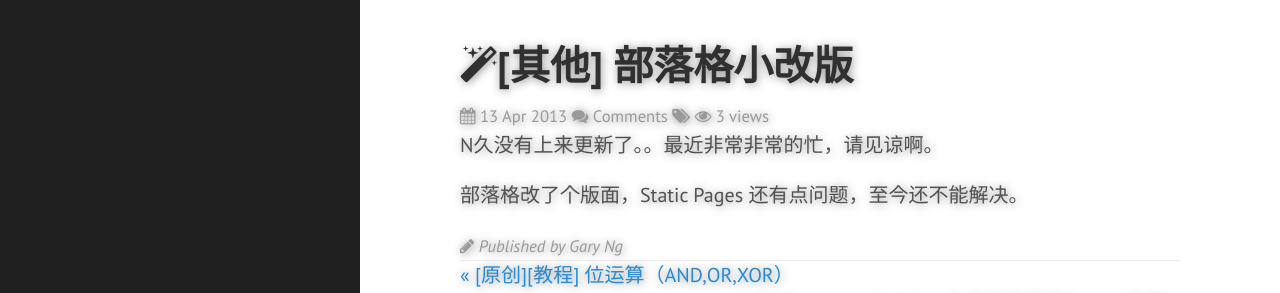
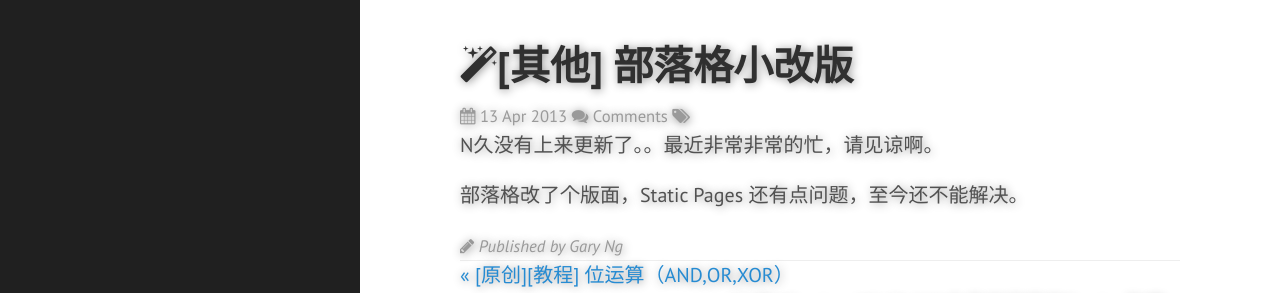
Before and after one commit to garyng/blog, a Jekyll site: the page built from _posts/2013-04-13-blog-post.md, in a window 1280 px wide. Shown: the top 293 px of the page. Built offline with Jekyll 4.4.1, drawn with Linux system fonts in a browser that asks for light colours; Markdown is read by kramdown in place of the engine named in the settings; comment, search, counter and statistics services are not loaded.

Commit message:
* Edit post.html : Remove page view count

```diff
--- a/_layouts/post.html
+++ b/_layouts/post.html
@@ -3,7 +3,7 @@ layout: default
 ---
 
 <div class="post">
-  <h1 class="post-title" data-link="{{ page.url }}"><span class="fa fa-magic"></span>{{ page.title }}</h1>
+  <h1 class="post-title"><span class="fa fa-magic"></span>{{ page.title }}</h1>
   <small class="post-meta">
     <span class="post-date"><span class="fa fa-calendar"></span> {{ page.date | date_to_string }}</span>
     <div class="post-comments">
```
